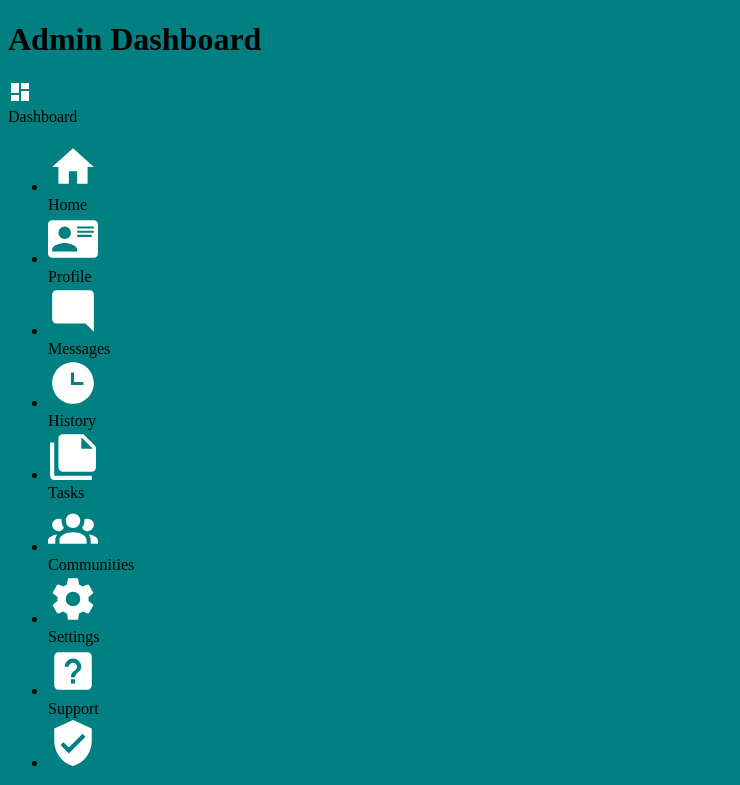
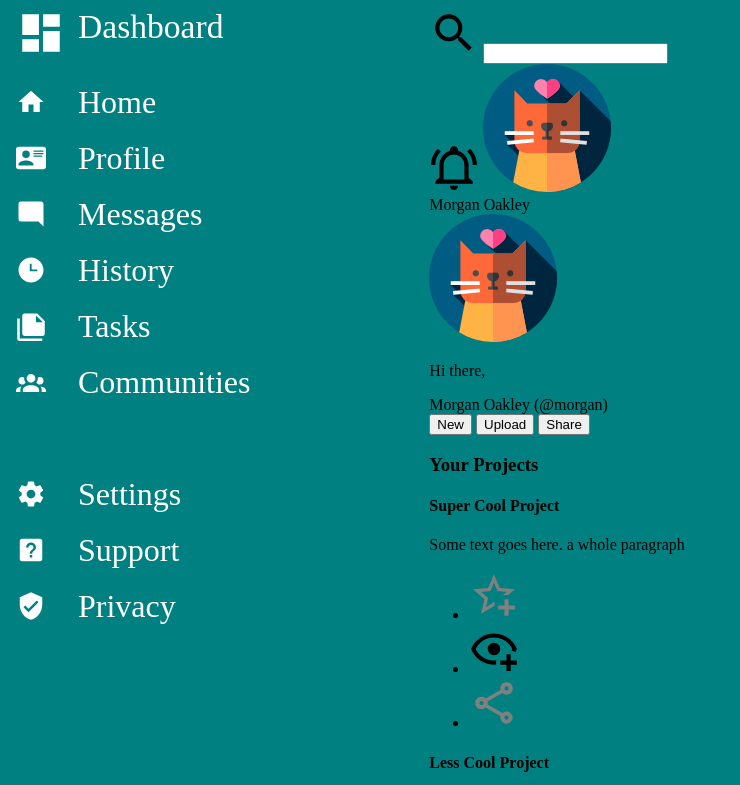
Before and after one commit to pigmentsandcode/admin-dashboard-top, a plain HTML site: page index.html in a window 1280 px wide. Shown: the top 785 px of the page, without its empty margins (0-740 px from the left). Drawn offline with Linux system fonts and the light colour scheme.

Commit message:
Add grid layout to sidebar

```diff
--- a/index.html
+++ b/index.html
@@ -7,14 +7,13 @@
     <title>Admin Dashboard</title>
   </head>
   <body>
-    <h1>Admin Dashboard</h1>
     <div class="sidebar-container">
       <div class="branding">
         <svg
           id="dash-icon"
           xmlns="http://www.w3.org/2000/svg"
           viewBox="0 0 24 24"
-          style="width: 24px; height: 24px"
+          style="width: 50px; height: 50px"
         >
           <path
             d="M13,3V9H21V3M13,21H21V11H13M3,21H11V15H3M3,13H11V3H3V13Z"
@@ -107,8 +106,9 @@
                 fill="white"
               />
             </svg>
-            <div class="nav-item-link">Communities</div>
+            <div class="nav-link">Communities</div>
           </li>
+          <li class="nav-item dummy-nav-item"></li>
           <li class="nav-item">
             <svg
               xmlns="http://www.w3.org/2000/svg"
@@ -121,7 +121,7 @@
                 fill="white"
               />
             </svg>
-            <div class="nav-items-link">Settings</div>
+            <div class="nav-link">Settings</div>
           </li>
           <li class="nav-item">
             <svg
@@ -135,7 +135,7 @@
                 fill="white"
               />
             </svg>
-            <div class="nav-item-link">Support</div>
+            <div class="nav-link">Support</div>
           </li>
           <li class="nav-item">
             <svg
@@ -149,6 +149,7 @@
                 fill="white"
               />
             </svg>
+            <div class="nav-link">Privacy</div>
           </li>
         </ul>
       </div>
--- a/styles.css
+++ b/styles.css
@@ -1,10 +1,51 @@
 body {
   background-color: teal;
+  display: grid;
+  grid-template-columns: 1fr 2fr;
+  grid-template-rows: 1fr 3fr;
+}
+
+.sidebar-container {
+  grid-column: 1 / 2;
+  grid-row: 1 / 3;
+  display: grid;
+  grid-template-rows: auto 2fr;
+  color: white;
+  padding-left: 0.5rem;
+}
+
+.branding {
+  display: grid;
+  grid-template-columns: 50px 1fr;
+  column-gap: 0.75rem;
+}
+
+.dash-header {
+  font-size: 2.1rem;
+}
+
+.nav-list {
+  list-style: none;
+  display: grid;
+  grid-template-rows: repeat(10, 3.5rem);
+  padding: 0;
+}
+
+.nav-item {
+  display: grid;
+  grid-template-columns: 50px 1fr;
+  column-gap: 0.75rem;
 }
 
 .nav-item-icon {
-  width: 50px;
-  height: 50px;
+  width: 30px;
+  height: 30px;
+  align-self: center;
+}
+
+.nav-link {
+  font-size: 2rem;
+  align-self: center;
 }
 
 .project-icon,
```
